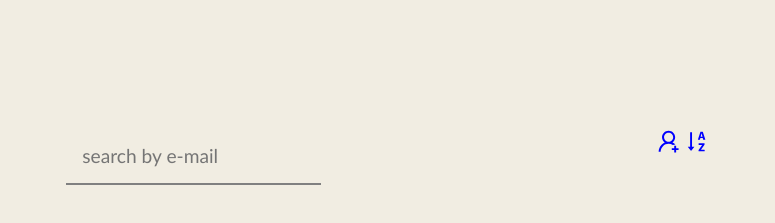
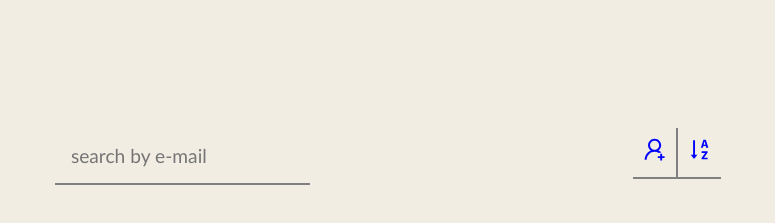
Before and after one commit to elenaRotari/moBerries, a React (Vite) app: page / in a window 1280 px wide. Shown: the top 223 px of the page, without its empty margins (252-1027 px from the left). Built offline with nearby package versions, Linux system fonts and the light colour scheme.

Commit message:
small changes by style

```diff
--- a/src/components/table/table.scss
+++ b/src/components/table/table.scss
@@ -11,6 +11,17 @@
       color: $secondary;
       border: none;
       position: relative;
+      border-bottom: 2px solid $text;
+      &:hover {
+        cursor: pointer;
+      }
+    }
+    .addPerson {
+      padding: 0.5rem;
+      border-right: 2px solid $text;
+    }
+    .sortByName {
+      padding: 0.5rem;
     }
 
     .searchBar {
@@ -64,6 +75,11 @@
       td {
         border: calc($size * 0.1) solid $text;
         padding: $size;
+        button {
+          &:hover {
+            cursor: pointer;
+          }
+        }
       }
     }
   }
```
